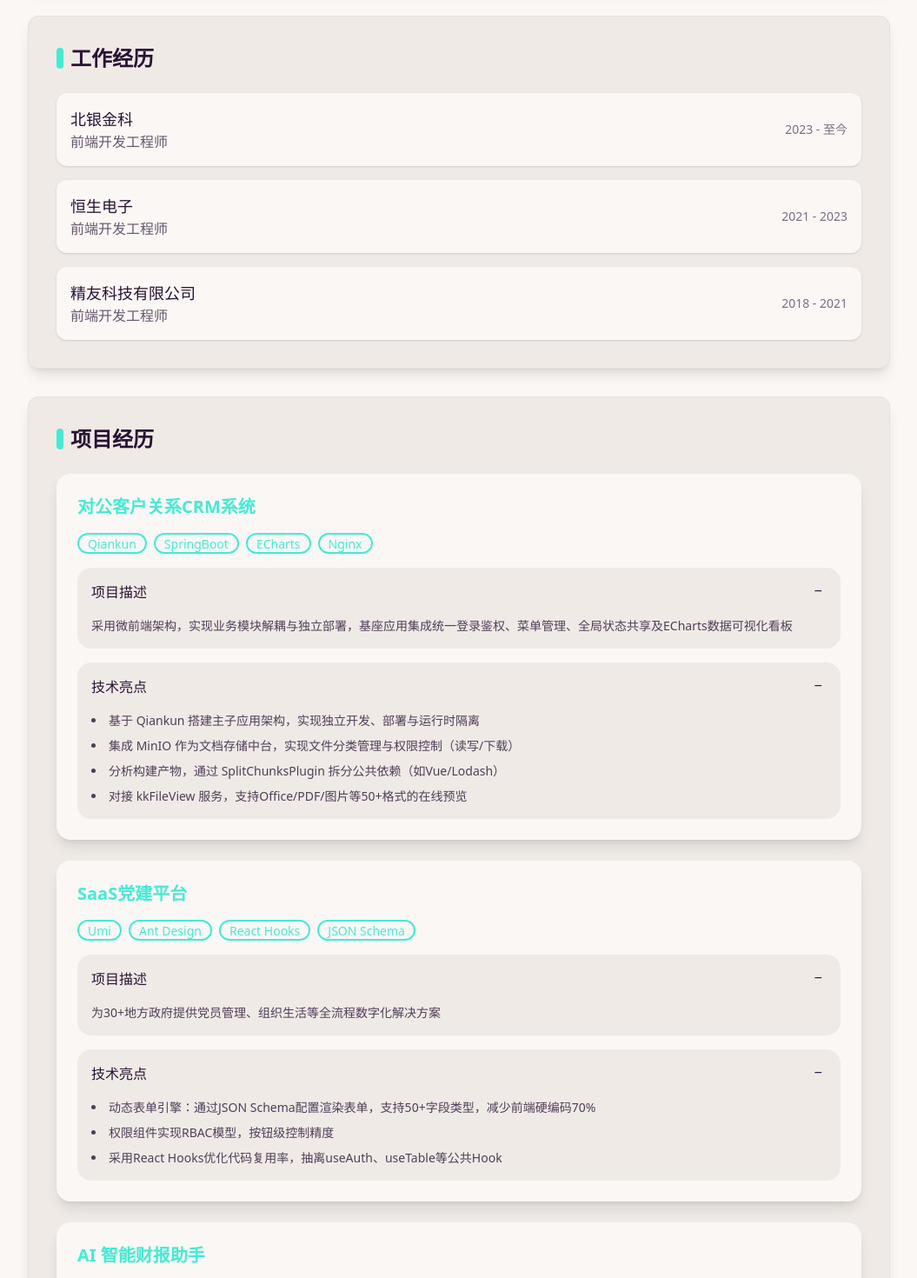
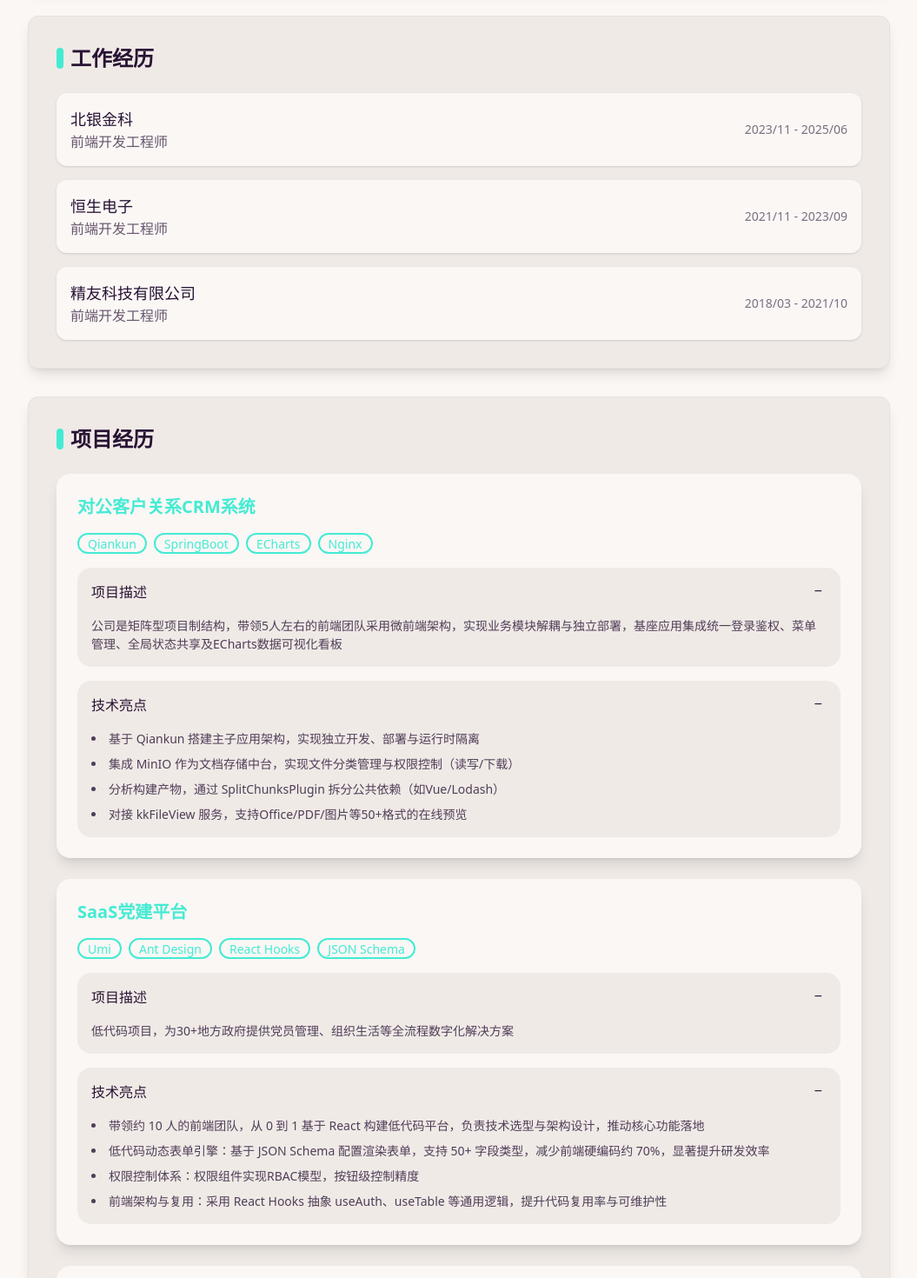
Before and after one commit to jysjys/resume, a Next.js app: page / in a window 1280 px wide. Shown: the part 740-2210 px from the top of the page at 87% size, without its empty margins (112-1167 px from the left). Built offline with nearby package versions, Linux system fonts and the light colour scheme.

Commit message:
更新简历描述

```diff
--- a/src/app/page.tsx
+++ b/src/app/page.tsx
@@ -235,7 +235,7 @@ export default function ResumePage() {
           <div className="flex flex-col md:flex-row md:items-center justify-between gap-2">
             <div className="flex-1">
               <h3 className="text-lg font-medium text-base-content">绥化学院</h3>
-              <p className="text-base-content/70">计算机科学与技术</p>
+              <p className="text-base-content/70">统招本科 ｜ 计算机科学与技术</p>
             </div>
             <div className="text-sm text-base-content/60 md:text-right">
               2013 - 2017
@@ -255,7 +255,7 @@ export default function ResumePage() {
                 <p className="text-base-content/70">前端开发工程师</p>
               </div>
               <div className="text-sm text-base-content/60 md:text-right">
-                2023 - 至今
+                2023/11 - 2025/06
               </div>
             </div>
           </div>
@@ -266,7 +266,7 @@ export default function ResumePage() {
                 <p className="text-base-content/70">前端开发工程师</p>
               </div>
               <div className="text-sm text-base-content/60 md:text-right">
-                2021 - 2023
+                2021/11 - 2023/09
               </div>
             </div>
           </div>
@@ -277,7 +277,7 @@ export default function ResumePage() {
                 <p className="text-base-content/70">前端开发工程师</p>
               </div>
               <div className="text-sm text-base-content/60 md:text-right">
-                2018 - 2021
+                2018/03 - 2021/10
               </div>
             </div>
           </div>
@@ -304,7 +304,7 @@ export default function ResumePage() {
                     项目描述
                   </div>
                   <div className="collapse-content text-base-content/80">
-                    <p>采用微前端架构，实现业务模块解耦与独立部署，基座应用集成统一登录鉴权、菜单管理、全局状态共享及ECharts数据可视化看板</p>
+                    <p>公司是矩阵型项目制结构，带领5人左右的前端团队采用微前端架构，实现业务模块解耦与独立部署，基座应用集成统一登录鉴权、菜单管理、全局状态共享及ECharts数据可视化看板</p>
                   </div>
                 </div>
                 <div className="collapse collapse-open collapse-plus bg-base-200">
@@ -341,7 +341,7 @@ export default function ResumePage() {
                     项目描述
                   </div>
                   <div className="collapse-content text-base-content/80">
-                    <p>为30+地方政府提供党员管理、组织生活等全流程数字化解决方案</p>
+                    <p>低代码项目，为30+地方政府提供党员管理、组织生活等全流程数字化解决方案</p>
                   </div>
                 </div>
                 <div className="collapse collapse-open collapse-plus bg-base-200">
@@ -351,9 +351,10 @@ export default function ResumePage() {
                   </div>
                   <div className="collapse-content text-base-content/80">
                     <ul className="list-disc list-inside space-y-2">
-                      <li>动态表单引擎：通过JSON Schema配置渲染表单，支持50+字段类型，减少前端硬编码70%</li>
-                      <li>权限组件实现RBAC模型，按钮级控制精度</li>
-                      <li>采用React Hooks优化代码复用率，抽离useAuth、useTable等公共Hook</li>
+                      <li>带领约 10 人的前端团队，从 0 到 1 基于 React 构建低代码平台，负责技术选型与架构设计，推动核心功能落地</li>
+                      <li>低代码动态表单引擎：基于 JSON Schema 配置渲染表单，支持 50+ 字段类型，减少前端硬编码约 70%，显著提升研发效率</li>
+                      <li>权限控制体系：权限组件实现RBAC模型，按钮级控制精度</li>
+                      <li>前端架构与复用：采用 React Hooks 抽象 useAuth、useTable 等通用逻辑，提升代码复用率与可维护性</li>
                     </ul>
                     {/* <div className="mt-4 text-success font-medium">
                       成果：项目交付周期缩短25%，获2022年省级数字政务创新案例奖
```
